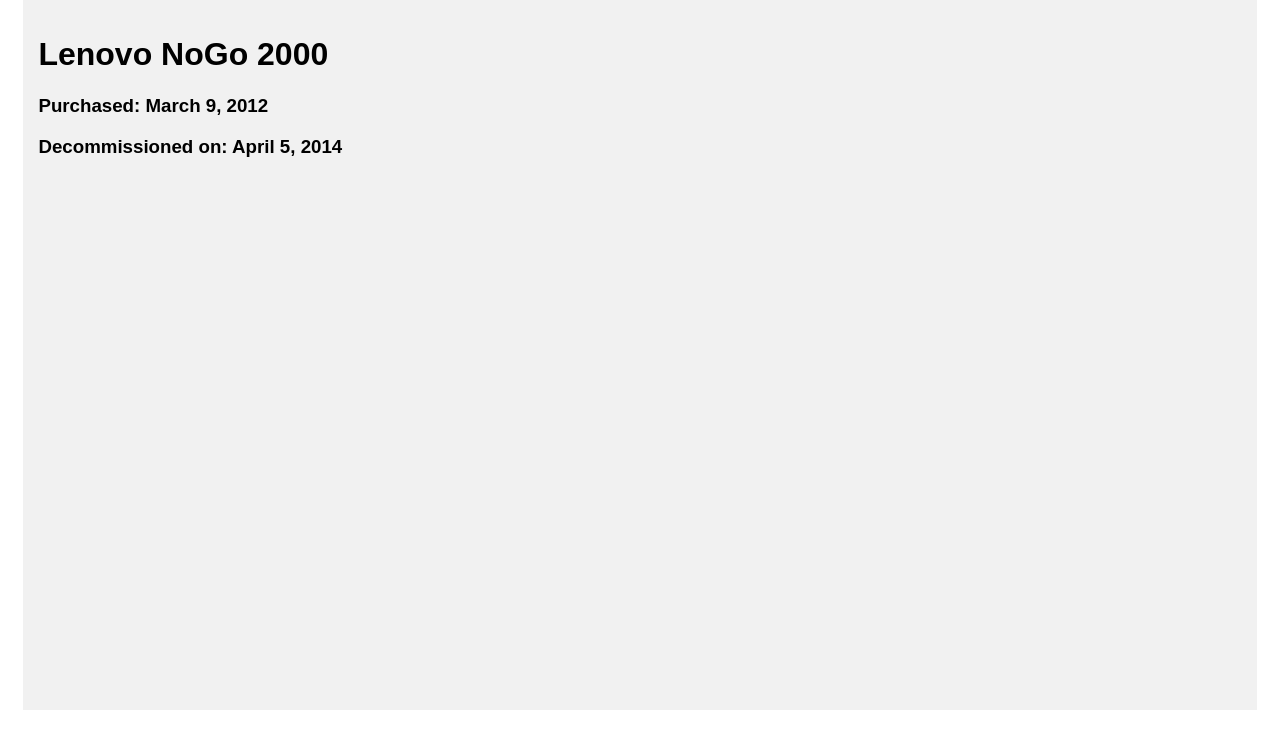
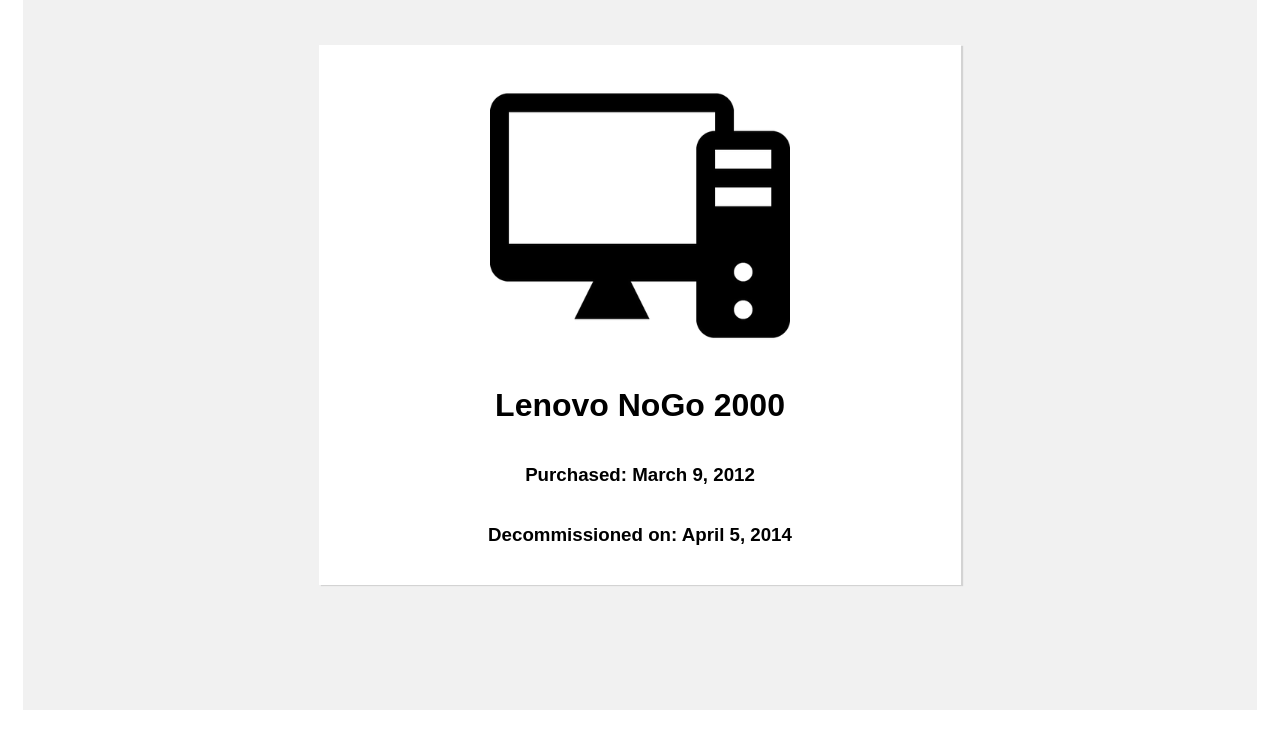
Before and after one commit to nss-day-cohort-38/bangazon-workforce-management-icarius-cloud, a Django app: template hrapp/templates/computers/detail.html in a window 1280 px wide. Shown: the part 70-800 px from the top of the page. Run offline with Django 3.2, Linux system fonts and the light colour scheme; the template is opened without the code that fills it: values that come from a table or form of the project are taken from there, others are empty; data comes from the database, SQL or seed files in the repository.

Commit message:
added more stying

```diff
--- a/hrapp/templates/computers/detail.html
+++ b/hrapp/templates/computers/detail.html
@@ -2,10 +2,13 @@
 {% load static %}
 
 {% block content %}
+<div class="detailsItem">
+    <img class="detailsImage" src="{% static 'images/computer.png' %}">
     <h1>{{ computer.manufacturer }} {{ computer.make }}</h1>
 
     <h3>Purchased: {{ computer.purchase_date }}</h3>
     {% if computer.decommission_date %}
         <h3>Decommissioned on: {{ computer.decommission_date }}</h3>
     {% endif %}
+</div>
 {% endblock content %}
```
